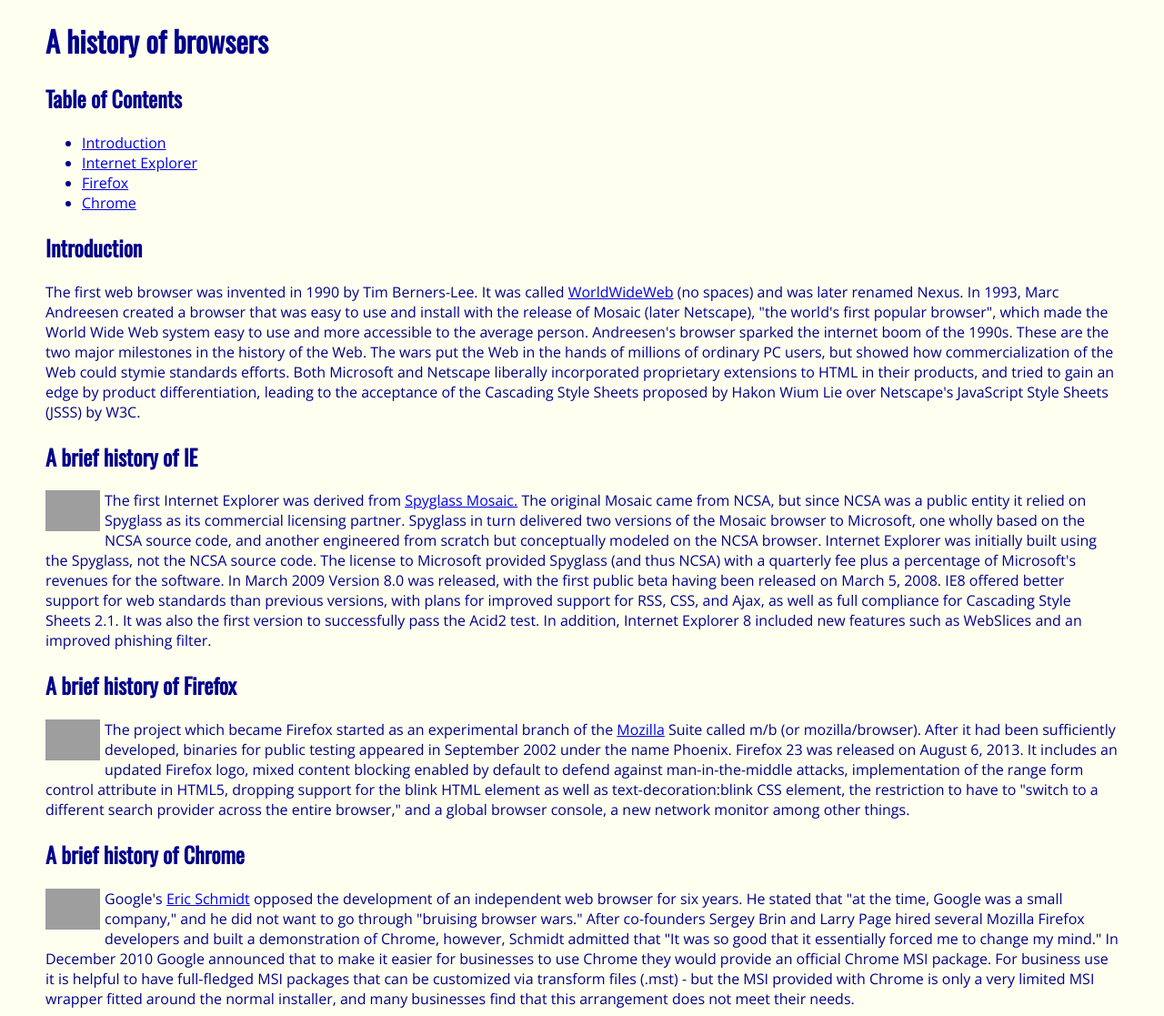
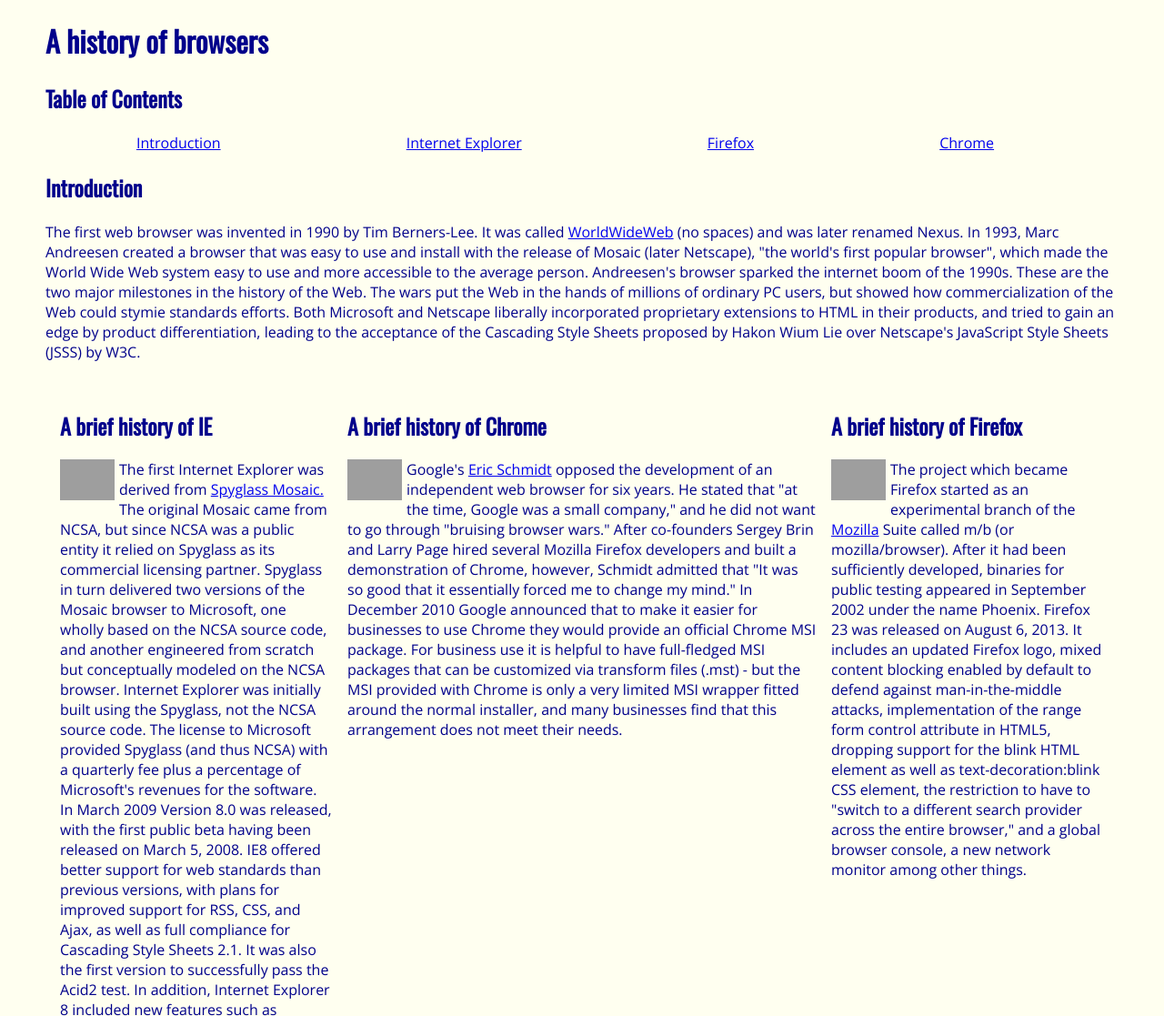
Before and after one commit to tianhuizhou/browserhistory, a website: page index.html in a window 1280 px wide. Shown: the top 1117 px of the page at 91% size. Drawn offline with nearby package versions, Linux system fonts and the light colour scheme; grey boxes are pictures that could not be loaded.

Commit message:
finished
8m59s

```diff
--- a/index.html
+++ b/index.html
@@ -9,34 +9,37 @@
 <body>
 <h1>A history of browsers</h1>
 <h2>Table of Contents</h2>
-<ul>
+<div id="menubar"><ul>
   <li><a href="#In">Introduction</a></li>
   <li><a href="#IE">Internet Explorer</a></li>
   <li><a href="#Fx">Firefox</a></li>
   <li><a href="#Ch">Chrome</a> </li>
-</ul>
+</ul></div>
 <h2><a name="In">Introduction</a></h2>
 <p>The first web browser was invented in 1990 by Tim Berners-Lee. It was called <a href="https://en.wikipedia.org/wiki/World_Wide_Web">WorldWideWeb</a> (no spaces) and was later renamed Nexus. In 1993, Marc Andreesen created a browser that was easy to use and install with the release of Mosaic (later Netscape), "the world's first popular browser", which made the World Wide Web system easy to use and more accessible to the average person. Andreesen's browser sparked the internet boom of the 1990s. These are the two major milestones in the history of the Web.
 
   The wars put the Web in the hands of millions of ordinary PC users, but showed how commercialization of the Web could stymie standards efforts. Both Microsoft and Netscape liberally incorporated proprietary extensions to HTML in their products, and tried to gain an edge by product differentiation, leading to the acceptance of the Cascading Style Sheets proposed by Hakon Wium Lie over Netscape's JavaScript Style Sheets (JSSS) by W3C.
 </p>
+<div class="left">
 <h2><a name="IE">A brief history of IE</a></h2>
 <img src="http://upload.wikimedia.org/wikipedia/en/1/10/Internet_Explorer_7_Logo.png" width="60px">
 <p>The first Internet Explorer was derived from <a href="https://en.wikipedia.org/wiki/Spyglass,_Inc.">Spyglass Mosaic.</a> The original Mosaic came from NCSA, but since NCSA was a public entity it relied on Spyglass as its commercial licensing partner. Spyglass in turn delivered two versions of the Mosaic browser to Microsoft, one wholly based on the NCSA source code, and another engineered from scratch but conceptually modeled on the NCSA browser. Internet Explorer was initially built using the Spyglass, not the NCSA source code. The license to Microsoft provided Spyglass (and thus NCSA) with a quarterly fee plus a percentage of Microsoft's revenues for the software.
 
   In March 2009 Version 8.0 was released, with the first public beta having been released on March 5, 2008. IE8 offered better support for web standards than previous versions, with plans for improved support for RSS, CSS, and Ajax, as well as full compliance for Cascading Style Sheets 2.1. It was also the first version to successfully pass the Acid2 test. In addition, Internet Explorer 8 included new features such as WebSlices and an improved phishing filter.
-</p>
+</p></div>
+<div class="right">
 <h2><a name="Fx">A brief history of Firefox</a></h2>
 <img src="http://upload.wikimedia.org/wikipedia/commons/f/ff/Mozilla_Firefox_logo_2013.png" width="60px">
 <p>The project which became Firefox started as an experimental branch of the <a href="https://en.wikipedia.org/wiki/Mozilla">Mozilla</a> Suite called m/b (or mozilla/browser). After it had been sufficiently developed, binaries for public testing appeared in September 2002 under the name Phoenix.
 
   Firefox 23 was released on August 6, 2013. It includes an updated Firefox logo, mixed content blocking enabled by default to defend against man-in-the-middle attacks, implementation of the range form control attribute in HTML5, dropping support for the blink HTML element as well as text-decoration:blink CSS element, the restriction to have to "switch to a different search provider across the entire browser," and a global browser console, a new network monitor among other things.
-</p>
+</p></div>
+<div class="center">
 <h2><a name="Ch">A brief history of Chrome</a></h2>
 <img src="http://upload.wikimedia.org/wikipedia/commons/e/e2/Google_Chrome_icon_%282011%29.svg" width="60px">
 <p>Google's <a href="https://en.wikipedia.org/wiki/Eric_Schmidt">Eric Schmidt</a> opposed the development of an independent web browser for six years. He stated that "at the time, Google was a small company," and he did not want to go through "bruising browser wars." After co-founders Sergey Brin and Larry Page hired several Mozilla Firefox developers and built a demonstration of Chrome, however, Schmidt admitted that "It was so good that it essentially forced me to change my mind."
 
   In December 2010 Google announced that to make it easier for businesses to use Chrome they would provide an official Chrome MSI package. For business use it is helpful to have full-fledged MSI packages that can be customized via transform files (.mst) - but the MSI provided with Chrome is only a very limited MSI wrapper fitted around the normal installer, and many businesses find that this arrangement does not meet their needs.
-</p>
+</p></div>
 </body>
 </html>
--- a/style.css
+++ b/style.css
@@ -11,3 +11,30 @@
   float: left;
   margin-right: 5px;
 }
+.left{
+  float: left;
+  width: 300px;
+  padding: 1em;
+}
+.right{
+  float: right;
+  width: 300px;
+  padding: 1em;
+}
+.center{
+  margin-left: 300px;
+  margin-right: 300px;
+  padding: 1em;
+}
+#menubar ul{
+  list-style-type: none;
+  margin: 0;
+  padding: 0;
+}
+#menubar li{
+  display: inline;
+}
+#menubar a{
+  margin-right: 100px;
+  margin-left: 100px;
+}
```
